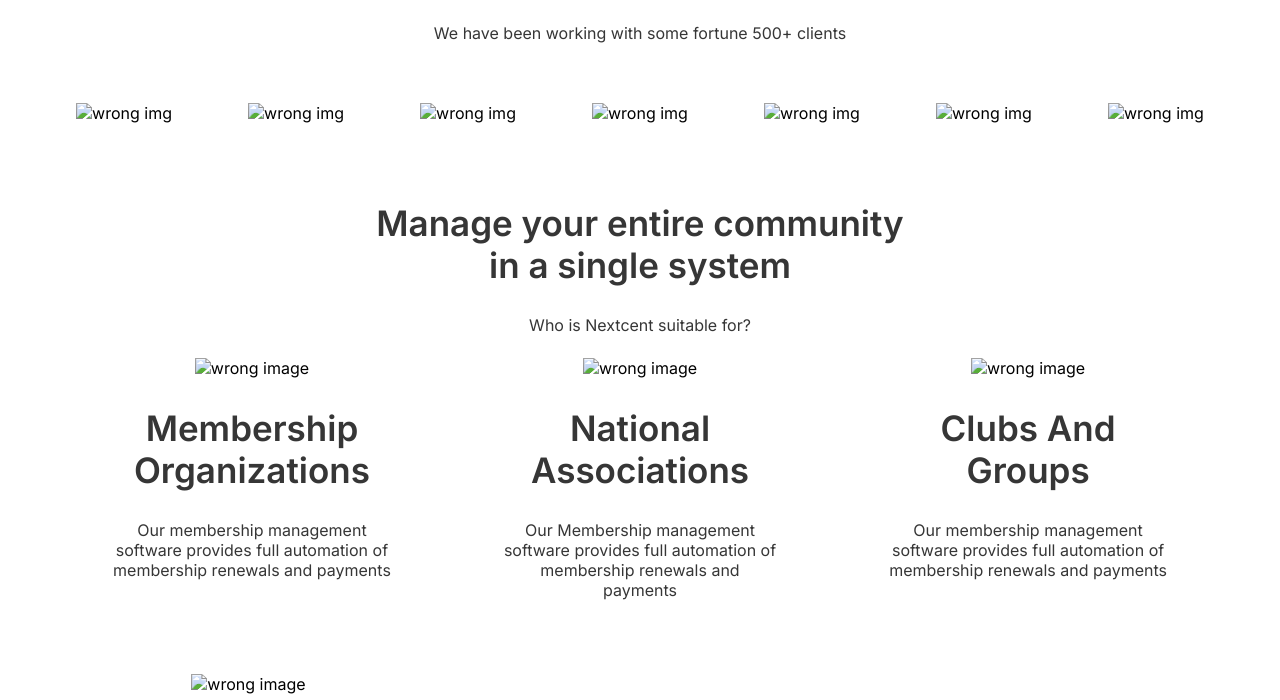
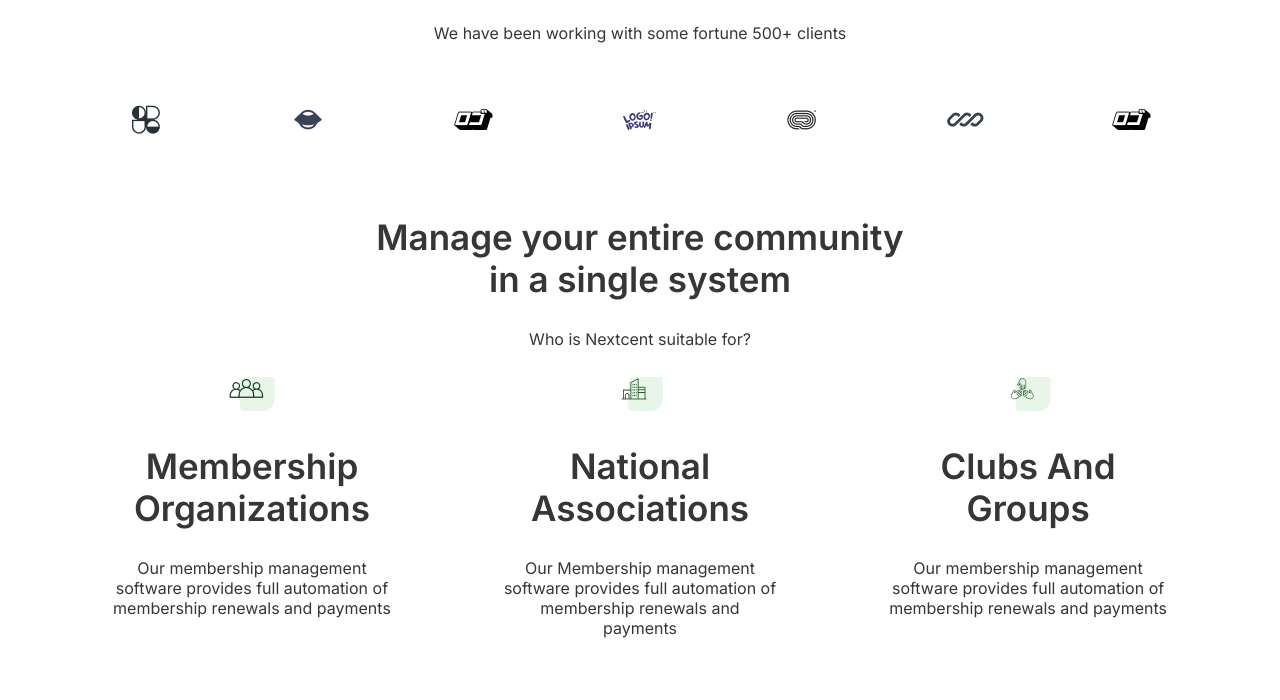
Before and after one commit to hassan4366/Landing-page, a plain HTML site: page index.html in a window 1280 px wide. Shown: the part 651-1351 px from the top of the page. Drawn offline with Linux system fonts and the light colour scheme; the site is published under a folder, as on GitHub Pages, so addresses that start at the root find nothing.

Commit message:
Add settings for live server and update image paths in index.html

```diff
--- a/index.html
+++ b/index.html
@@ -50,13 +50,13 @@
             <p>We have been working with some fortune 500+ clients</p>
         </div>
         <div class="img">
-            <img src="/style-image/images/Log (2).png" alt="wrong img">
-            <img src="/style-image/images/L1.png" alt="wrong img">
-            <img src="/style-image/images/L2.png" alt="wrong img">
-            <img src="/style-image/images/L3.png" alt="wrong img">
-            <img src="/style-image/images/L4.png" alt="wrong img">
-            <img src="/style-image/images/L5.png" alt="wrong img">
-            <img src="/style-image/images/L2.png" alt="wrong img">
+            <img src="style-image/images/Log (2).png" alt="wrong img">
+            <img src="style-image/images/L1.png" alt="wrong img">
+            <img src="style-image/images/L2.png" alt="wrong img">
+            <img src="style-image/images/L3.png" alt="wrong img">
+            <img src="style-image/images/L4.png" alt="wrong img">
+            <img src="style-image/images/L5.png" alt="wrong img">
+            <img src="style-image/images/L2.png" alt="wrong img">
         </div>
     </div>
     <!-- End-section two -->
@@ -68,14 +68,14 @@
         </div>
         <div class="parts">
             <div class="part1">
-                <img src="/style-image/images/Icon (2).png" alt="wrong image">
+                <img src="style-image/images/Icon (2).png" alt="wrong image">
                 <h2>Membership <br>Organizations</h2>
                 <p>Our membership management <br>
                     software provides full automation of <br>
                     membership renewals and payments</p>
             </div>
             <div class="part2">
-                <img src="/style-image/images/Icon (1).png" alt="wrong image">
+                <img src="style-image/images/Icon (1).png" alt="wrong image">
                 <h2>National <br>Associations</h2>
                 <p>Our Membership management <br>
                     software provides full automation of <br>
@@ -83,7 +83,7 @@
                     payments</p>
             </div>
             <div class="part3">
-                <img src="/style-image/images/Icon.png" alt="wrong image">
+                <img src="style-image/images/Icon.png" alt="wrong image">
                 <h2>Clubs And <br>Groups</h2>
                 <p>Our membership management <br>
                     software provides full automation of <br>
@@ -95,7 +95,7 @@
         <!-- section-4 -->
         <div class="section-4">
             <div class="left-1">
-                <img src="/style-image/images/Frame 35.png" alt="wrong image">
+                <img src="style-image/images/Frame 35.png" alt="wrong image">
             </div>
             <div class="right-1">
                 <h2>The unseen of spending three <br>years at Pixelgrade</h2>
@@ -122,7 +122,7 @@
         <!-- section-6 -->
         <div class="section-6">
             <div class="left-3">
-                <img src="/style-image/images/pana.png" alt="wrong image">
+                <img src="style-image/images/pana.png" alt="wrong image">
             </div>
             <div class="right-3">
                 <h2>How to design your site footer like <br>we did</h2>
@@ -177,7 +177,7 @@
                 <div class="card">
                     <img src="./style-image/images/image 18 (1).png" alt="Laptop">
                     <div class="overlay">
-                        <h3>Creating Streamlined <br> Safeguarding Processes with <br> OneRen</h3>
+                        <h3>Creating Streamlined <br> Safeguarding Processes with  OneRen</h3>
                         <a href="#">Readmore →</a>
                     </div>
                 </div>
```
